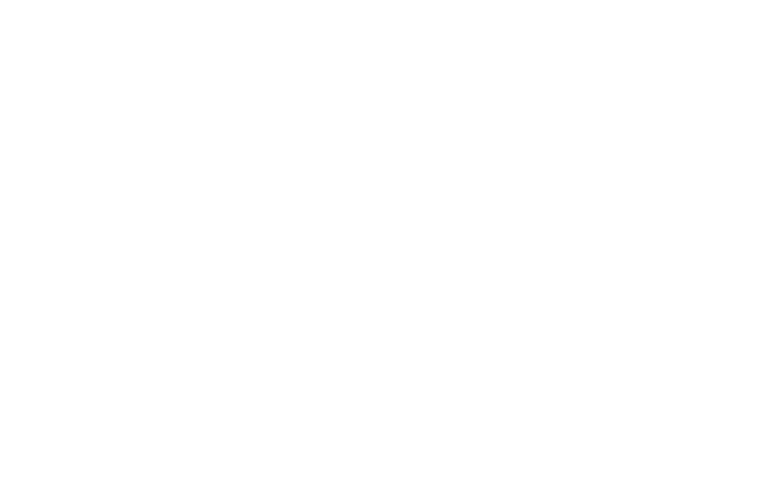
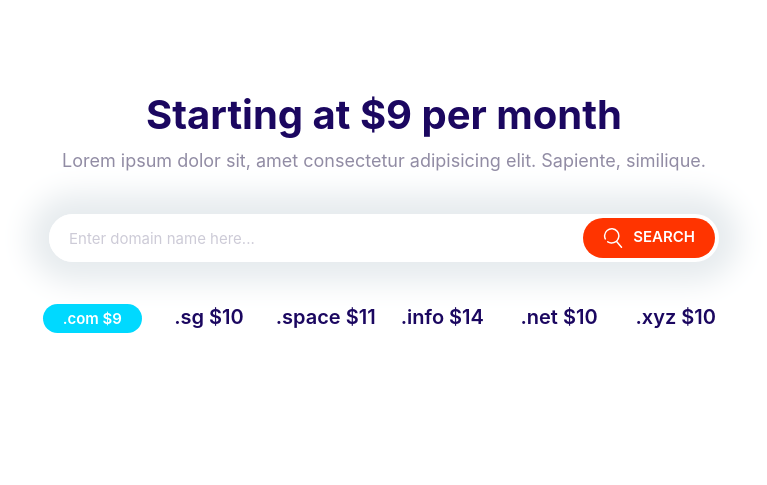
Before and after one commit to Sanaa-Fuad/First-Website, a plain HTML site: page index.html in a window 1280 px wide. Shown: the whole page, without its empty margins (256-1023 px from the left). Drawn offline with Linux system fonts and the light colour scheme.

Commit message:
domain block defined.

```diff
--- a/CSS/styles.css
+++ b/CSS/styles.css
@@ -190,9 +190,17 @@ a{
     font-size: 1.8rem;
     font-weight: 600;
     margin: 1rem 0;
+    outline: 0;
     padding: 1rem 2rem;
     text-transform: uppercase;
     white-space: nowrap;
+}
+
+.btn .icon{
+    width: 2rem;
+    height: 2rem;
+    margin-right: 1rem;
+    vertical-align: middle;
 }
 
 .btn--primary{
@@ -275,7 +283,7 @@ a{
 .input-group .input{
     border: 0;
     flex-grow: 1;
-    padding: 1.5rem 1rem;
+    padding: 1.5rem 2rem;
 }
 
 .input-group .btn{
@@ -691,3 +699,29 @@ margin: 0;
         align-self: center;
     }
 }
+
+/* Block Domain */
+
+.block-domain .input-group{
+    box-shadow: 0 0 30px 20px #e6ebee;
+    border: 0;
+    margin: 4rem auto;
+    max-width: 670px;
+}
+
+.block-domain__prices{
+    display: grid;
+    grid-template-columns: repeat(3, 1fr);
+    grid-template-rows: repeat(2, 6rem);
+    justify-items: center;
+    font-size: 2rem;
+    font-weight: 600;
+    max-width: 700px;
+    margin: 0 auto;
+}
+
+@media screen and (min-width:768px) {
+     .block-domain__prices{
+        grid-template-columns: repeat(auto-fit, minmax(10rem,1fr));
+     }
+}
--- a/index.html
+++ b/index.html
@@ -9,5 +9,35 @@
     <link rel="stylesheet" href="CSS/normalize.css" />
     <link rel="stylesheet" href="CSS/styles.css" />
   </head>
-  <body></body>
+  <body>
+    <section class="block container block-domain">
+      <header class="block__header">
+        <h2>Starting at $9 per month</h2>
+        <p>
+          Lorem ipsum dolor sit, amet consectetur adipisicing elit. Sapiente,
+          similique.
+        </p>
+      </header>
+      <div class="input-group">
+        <input
+          type="text"
+          class="input"
+          placeholder="Enter domain name here..."
+        />
+        <button class="btn btn--accent">
+          <svg class="icon icon--white">
+            <use xlink:href="../images/sprite.svg#search"></use></svg
+          >Search
+        </button>
+      </div>
+      <ul class="list block-domain__prices">
+        <li><span class="badge badge--secondary">.com $9</span></li>
+        <li>.sg $10</li>
+        <li>.space $11</li>
+        <li>.info $14</li>
+        <li>.net $10</li>
+        <li>.xyz $10</li>
+      </ul>
+    </section>
+  </body>
 </html>
```
Also changed, not shown: components/domain-block.html (added, +25 -0 lines).
